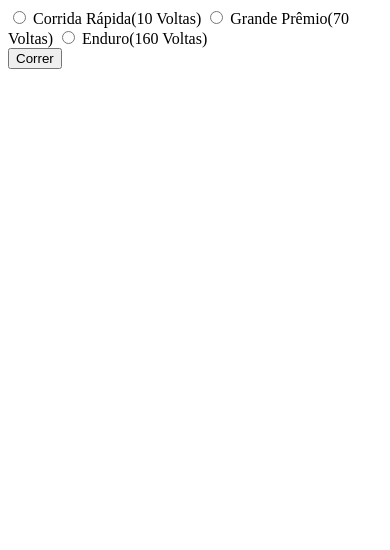
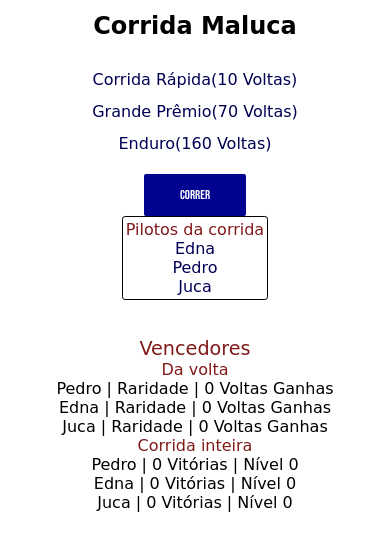
Before and after one commit to FelipeBuenoNunes/carV3, a plain HTML site: page index.html in a window 390 px wide. Drawn offline with Linux system fonts and the light colour scheme; a web font is replaced by a local one.

Commit message:
Versao entregue

```diff
--- a/index.html
+++ b/index.html
@@ -8,6 +8,9 @@
     <link rel="stylesheet" href="style.css">
 </head>
 <body>
+    <h1>Corrida Maluca</h1>
+    <main>
+        <div>
             <form>
                 <input value="10" name="race" type="radio" id="fast" />
                 <label for="fast">Corrida Rápida(10 Voltas)</label>
@@ -15,8 +18,38 @@
                 <label for="grand">Grande Prêmio(70 Voltas)</label>
                 <input value="160" name="race" type="radio" id="enduro" />
                 <label for="enduro">Enduro(160 Voltas)</label>
+                <button type="button" onclick="runLaps()">Correr</button>
             </form>
-    <button type="button" onclick="runLaps()">Correr</button>
+
+            <article>
+                <span>Pilotos da corrida</span>
+                <p>Edna</p>
+                <p>Pedro</p>
+                <p>Juca</p>
+            </article>
+        </div>
+    </main>
+    <section>
+        <span>Vencedores</span>
+        <div>
+            <article>
+                <span>Da volta</span>
+                <div id="volta">
+                    <p>Pedro | Raridade | 0 Voltas Ganhas</p>
+                    <p>Edna | Raridade | 0 Voltas Ganhas</p>
+                    <p>Juca | Raridade | 0 Voltas Ganhas</p>
+                </div>
+            </article>
+            <article>
+                <span>Corrida inteira</span>
+                <div id="race">
+                    <p>Pedro | 0 Vitórias | Nível 0</p>
+                    <p>Edna | 0 Vitórias | Nível 0</p>
+                    <p>Juca | 0 Vitórias | Nível 0</p>
+                </div>
+            </article>
+        </div>
+    </section>
     <script src="script.js"></script>
 </body>
 </html>
--- a/script.js
+++ b/script.js
@@ -39,6 +39,7 @@ const arrPilots = [];
 arrNamePilots.forEach(
     function (element, index){
         let obj = new Object();
+        obj.namePilot = arrNamePilots[index];
         obj.winnersLap = 0;
         obj.winnersRace = 0;
         obj.xp = 0;
@@ -46,6 +47,7 @@ arrNamePilots.forEach(
         arrPilots[index] = obj;
     }
 );
+
 function createCarsPilots(){
     arrPilots.forEach(
         function(element){
@@ -60,9 +62,9 @@ function createCarsPilots(){
 }
 
 //Função que gera o random para cada volta
-function winnerForLap(velMax, velMin, skid){
-    speedMax = attRandom(velMax.min, velMax.max);
-    speedMin = attRandom(velMin.min, velMin.max);
+function winnerForLap(velMax, velMin, skid, lvl){
+    speedMax = attRandom(velMax.min + velMax.min * lvl, velMax.max + velMax.max * lvl);
+    speedMin = attRandom(velMin.min + velMin.min * lvl, velMin.max + velMin.max * lvl);
     skid  = attRandom(skid.min, skid.max);
     return (Math.random() * (speedMax - speedMin) + speedMin) * skid;
 }
@@ -70,17 +72,15 @@ function attRandom(min, max){
     return Math.random() * (max - min) + min;
 }
 
-function runLaps(){
-    const nLaps = document.querySelector("input[name='race']:checked").value;
-
-    createCarsPilots();
+function winLap(nLaps){
     for(let i = 0; i < nLaps; i++){
         let winnerLapId = 0;
         let speed = 0;
         arrPilots.forEach(
             (element, index) => {
                 const {velMax, velMin, skid} = element;
-                const randSpeed = winnerForLap(velMax, velMin, skid);
+                element.level = (element.level >= 10 ? 10 : element.level);
+                const randSpeed = winnerForLap(velMax, velMin, skid, element.level / 100);
                 if(randSpeed > speed){
                     speed = randSpeed;
                     winnerLapId = index;
@@ -89,5 +89,90 @@ function runLaps(){
         );
         arrPilots[winnerLapId].winnersLap++;
     }
+}
+
+function winForRace(){
+    const arrWinnerPilots = [];
+    arrPilots.forEach(
+        (element) =>{
+            arrWinnerPilots.push(element.winnersLap);
+        });
+    let contPosition = 0;
+    let contPrint = 0;
+    do{
+        let maior = 0
+        let id;
+        contPrint++;
+        arrWinnerPilots.forEach(
+            (element, index) => {
+                if(element > maior){
+                    maior = element;
+                    id = index;
+                }
+            }
+        );
+        arrWinnerPilots[id] = 0;
+        addXp(contPosition, id);
+        print(arrPilots[id], contPrint);
+        contPosition++;
+    }while(arrWinnerPilots.length > contPosition);
+}
+
+function addXp(cont, id){
+    let whatRace = (nLaps == 10 ? "rapida" : nLaps == 60 ? "granPrix" : "enduro");
+    arrPilots[id].winnersRace = (cont == 0 ? arrPilots[id].winnersRace + 1 : arrPilots[id].winnersRace);
+    if(arrPilots[id].level == 10)
+        return null;
+    arrPilots[id].xp += xpForRace[whatRace][cont];
+    arrPilots[id]
+}
+
+const xpForRace = {
+    "rapida": [ 200, 120, 50 ],
+    "granPrix": [ 220, 130, 75 ],
+    "enduro": [ 250, 150, 90 ]
+};
+
+let nLaps;
+function runLaps(){
+    nLaps = document.querySelector("input[name='race']:checked").value;
+    document.getElementById("volta").innerHTML = "";
+    createCarsPilots();
+    winLap(nLaps);
+    winForRace();
+    atualizaLvl();
     console.log(arrPilots);
 }
+
+function atualizaLvl(){
+    arrPilots.forEach(
+        (element) => {
+            element.level = parseInt(element.xp/450) + 1;
+        });
+}
+
+function print(arr, id){
+    let tagsP = document.getElementById("volta");
+    let newP = document.createElement("p");
+    newP.innerText = id + "--" + arr.namePilot + " | " + arr.carName + " | " + arr.winnersLap + " Voltas ganhas";
+    tagsP.appendChild(newP);
+    printAll();
+}
+
+const printRace = document.querySelectorAll("#race > p");
+
+function printAll(){
+    const ordPilots = [];
+    arrPilots.forEach((element, index) => { ordPilots.push(element.winnersRace + " " + index); } );
+    ordPilots.sort(function(a,b) {
+        a = parseInt(a.split(" ")[0]);
+        b = parseInt(b.split(" ")[0]);
+        return a < b ? 1 : a > b ? -1 : 0;
+    })
+    console.log(ordPilots)
+    ordPilots.forEach(
+        (element, index) => {
+            const pilot = arrPilots[element.split(" ")[1]];
+            printRace[index].innerText = index+1 + "-- " + pilot.namePilot + " | " + element.split(" ")[0] + " Vitórias | Nível " + pilot.level;
+        })
+}
--- a/style.css
+++ b/style.css
@@ -1,4 +1,125 @@
+@import url('https://fonts.googleapis.com/css2?family=Bebas+Neue&family=McLaren&display=swap');
 
-input[name='race']:checked + label{
+
+*{
+    border: 0;
+    margin: 0;
+    box-sizing: border-box;
+    font-family: 'McLaren', cursive;
+}
+
+main{
+    background: url(https://www.cidadeecultura.com/wp-content/webp-express/webp-images/doc-root/wp-content/uploads/2020/10/maluca-740x416-af8bed4e.jpg.webp);
+    background-repeat: no-repeat;
+    background-position-x: center;
+    background-position-y: center;
+    background-size: 30%;
+}
+
+h1{
+    font-size: clamp(1.5em, 0.5em + 1.8vw, 3em);
+    margin-top: 3%;
+    text-align: center;
+}
+
+main > div{
+    display: flex;
+    justify-content: space-between;
+    flex-wrap: wrap;
+    padding: 5%;
+    font-size: clamp(1em, 0.5em + 1.5vw, 2em);
+    color: rgb(1, 1, 83);
+}
+
+form{
+    display: flex;
+    flex-direction: column;
+    align-items: center;
+}
+
+label{
+    transition: 500ms;
+    cursor: pointer;
+}
+
+label:hover{
+    font-size: 1.01em;
+}
+
+input[type = "radio"]:checked + label{
+    color: rgb(197, 0, 0);
+}
+
+button{
+    font-family: 'Bebas Neue', cursive;
+    font-size: 0.8em;
+    width: 50%;
+    height: 5vh;
+    border-radius: 0.5vw;
+    margin-top: 10%;
+    transition: 500ms;
+    background-color: rgb(3, 3, 146);
+    color: white;
+    cursor: pointer;
+}
+
+button:hover{
+    background-color: rgb(3, 3, 250);
+}
+
+input{
     visibility: hidden;
 }
+
+main > div > article{
+    display: flex;
+    flex-direction: column;
+    align-items: center;
+}
+
+form + article{
+    border-radius: 0.8vw;
+    gap: 5%;
+    padding: 1%;
+    border: 1px solid black;
+}
+
+span{
+    color: rgb(129, 26, 26);
+}
+
+section{
+    margin-top: 5%;
+    display: flex;
+    flex-flow: column wrap;
+    align-items: center;
+    text-align: center;
+    font-size: clamp(1em, 0.5em + 1.5vw, 2em);
+}
+
+section > span {
+    font-size: 1.2em;
+}
+
+section > div{
+    width: 100%;
+    display: flex;
+    justify-content: space-evenly;
+    flex-wrap: wrap;
+}
+
+@media only screen and (max-width: 600px) {
+    body{
+        display: flex;
+        flex-direction: column;
+        align-items: center;
+    }
+    main{
+        background: url();
+    }
+    main > div {
+        display: flex;
+        justify-content: center;
+        align-self: center;
+    }
+  }
```
Lines whose indentation alone changed are shown as unchanged.
